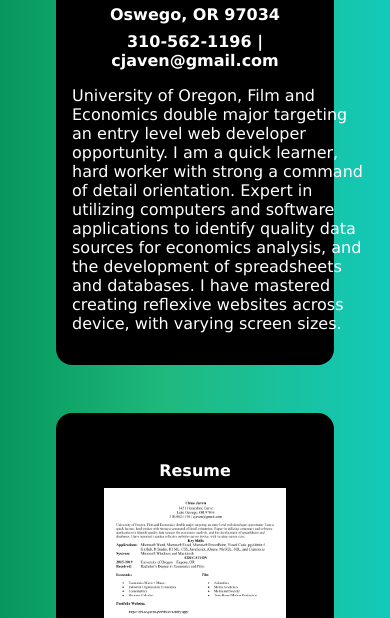
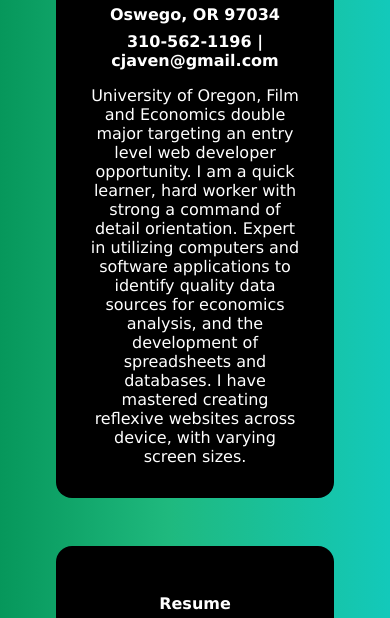
Before and after one commit to chlochlo8361/Portfolio, a plain HTML site: page index.html in a window 390 px wide. Shown: the part 153-771 px from the top of the page. Drawn offline with Linux system fonts and the light colour scheme.

Commit message:
reflexivness

```diff
--- a/style.css
+++ b/style.css
@@ -60,5 +60,18 @@ img:hover {
     .flex-container {
         display: block;
     }
-
 }
+@media only screen and (max-width: 620px) {
+    .intro {
+        margin: auto;
+        text-align: center;
+        width: 67vw;
+    }
+}
+@media only screen and (max-width: 410px) {
+    .intro {
+        margin: auto;
+        text-align: center;
+        width: 55vw;
+    }
+}
```
